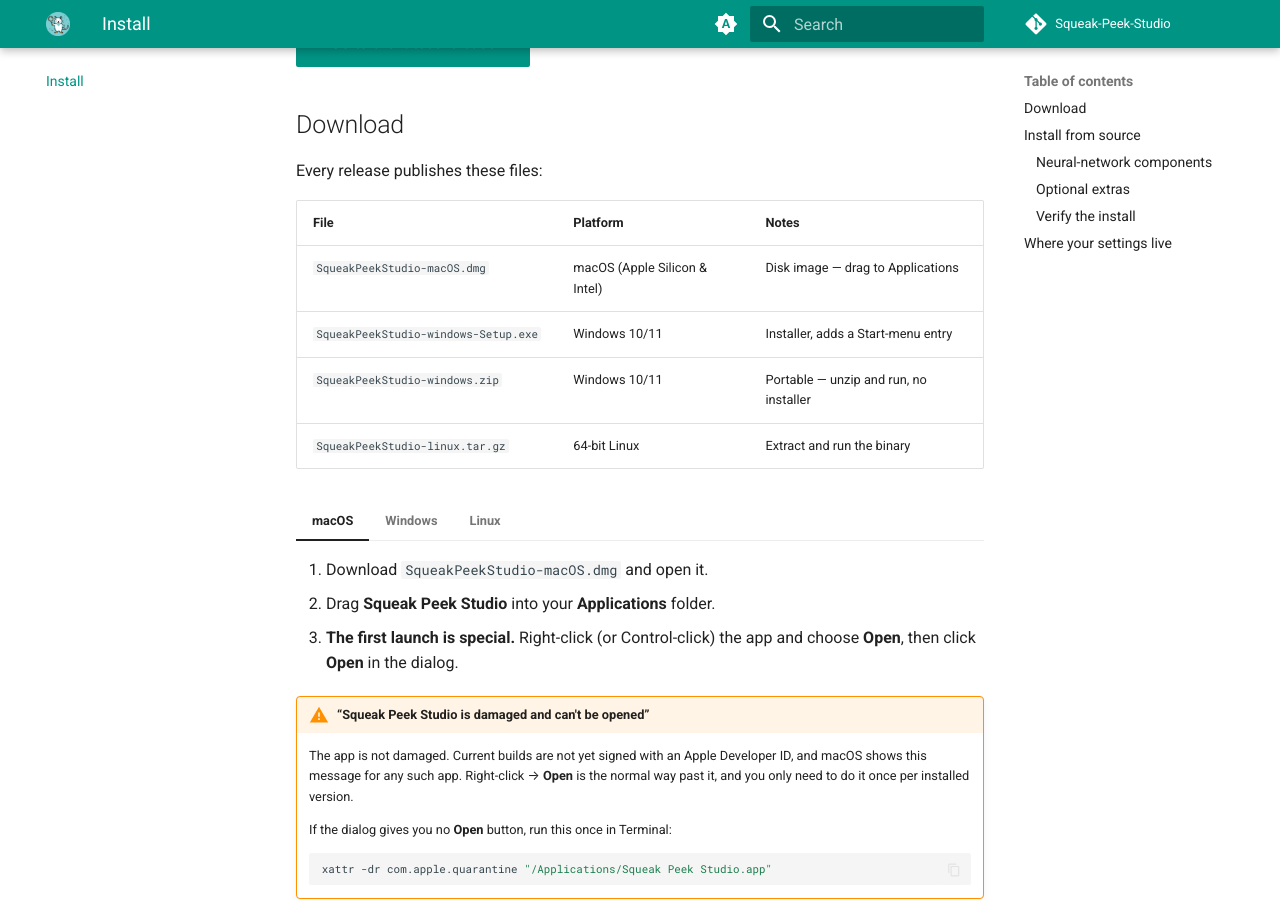
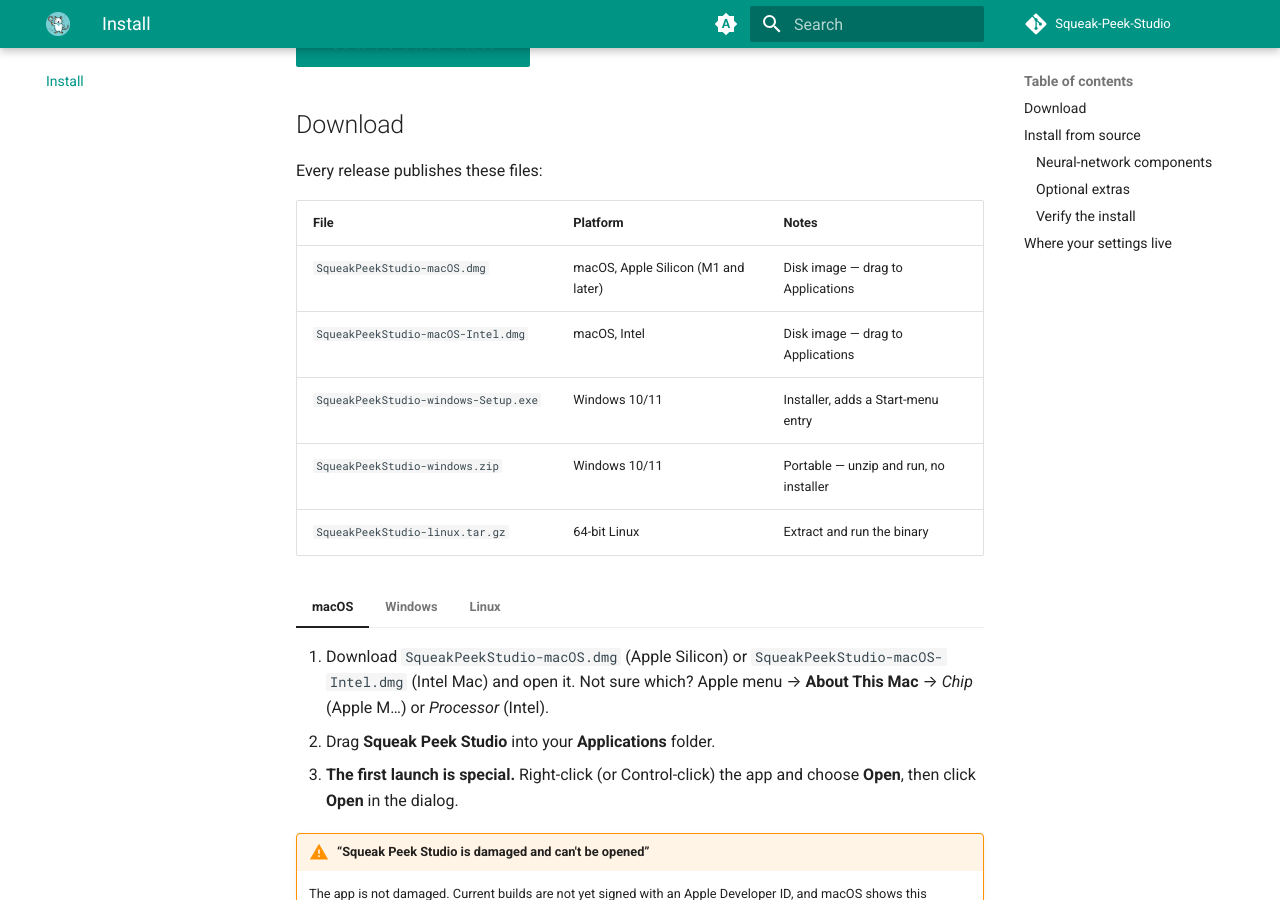
Before and after one commit to antoningazda/DEV_Squeak_Peek_Studio_PYTHON, an MkDocs documentation site: the page built from docs/install.md, in a window 1280 px wide and 900 px high, scrolled down 277 px. Built offline with MkDocs 1.6.1 and Material for MkDocs 9.7.7, drawn with Linux system fonts in a browser that asks for light colours; comment, search, counter and statistics services are not loaded.

Commit message:
Build an Intel macOS release alongside Apple Silicon; bump to 0.1.1
macos-latest runners are arm64, so the only .dmg never launched on Intel
Macs. Add a macos-15-intel build pinned to torch 2.2.2 / numpy<2 (the last
PyTorch with Intel-macOS wheels) and correct the install docs.

Co-Authored-By: Claude Opus 5.5 <noreply@anthropic.com>

```diff
--- a/docs/install.md
+++ b/docs/install.md
@@ -12,14 +12,18 @@ Every release publishes these files:
 
 | File | Platform | Notes |
 |---|---|---|
-| `SqueakPeekStudio-macOS.dmg` | macOS (Apple Silicon & Intel) | Disk image — drag to Applications |
+| `SqueakPeekStudio-macOS.dmg` | macOS, Apple Silicon (M1 and later) | Disk image — drag to Applications |
+| `SqueakPeekStudio-macOS-Intel.dmg` | macOS, Intel | Disk image — drag to Applications |
 | `SqueakPeekStudio-windows-Setup.exe` | Windows 10/11 | Installer, adds a Start-menu entry |
 | `SqueakPeekStudio-windows.zip` | Windows 10/11 | Portable — unzip and run, no installer |
 | `SqueakPeekStudio-linux.tar.gz` | 64-bit Linux | Extract and run the binary |
 
 === "macOS"
 
-    1. Download `SqueakPeekStudio-macOS.dmg` and open it.
+    1. Download `SqueakPeekStudio-macOS.dmg` (Apple Silicon) or
+       `SqueakPeekStudio-macOS-Intel.dmg` (Intel Mac) and open it. Not sure
+       which? Apple menu → **About This Mac** → *Chip* (Apple M…) or
+       *Processor* (Intel).
     2. Drag **Squeak Peek Studio** into your **Applications** folder.
     3. **The first launch is special.** Right-click (or Control-click) the
        app and choose **Open**, then click **Open** in the dialog.
--- a/src/squeak_peek/__init__.py
+++ b/src/squeak_peek/__init__.py
@@ -1,4 +1,4 @@
 """Squeak Peek Studio — Python port."""
 
-__version__ = "0.1.0"
+__version__ = "0.1.1"
 __author__  = "Antonín Gazda"
```
Also changed, not shown: CHANGELOG.md (+7 -0 lines), packaging/README.md (+1 -1 lines), 1 other file.
